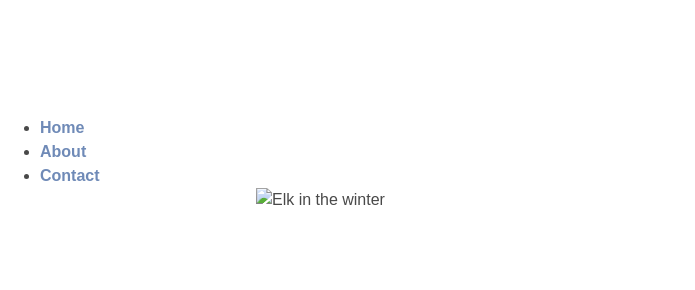
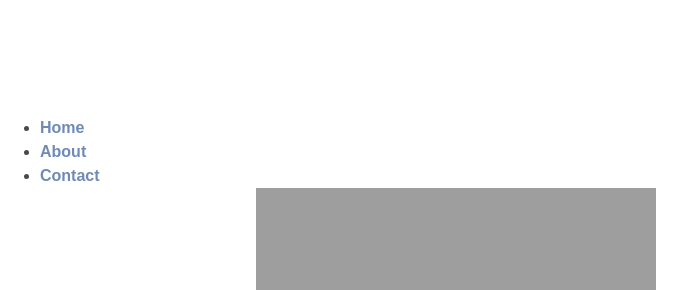
Before and after one commit to is-120-winter-2023/responsive-flexboxes-jmb530, a website: page about/index.html in a window 1280 px wide. Shown: the part 204-494 px from the top of the page, without its empty margins (0-695 px from the left). Drawn offline with Linux system fonts and the light colour scheme; the site is published under a folder, as on GitHub Pages, so addresses that start at the root find nothing.

Commit message:
2nd commit

```diff
--- a/about/index.html
+++ b/about/index.html
@@ -29,7 +29,7 @@
     </nav>
   </header>
   <main>
-    <img src="/images/DianaParkhouse.jpg" alt="Elk in the winter">
+    <img src="../images/DianaParkhouse.jpg" alt="Elk in the winter">
     <h1>About</h1>
     <p>All About Elk</p>
   </main>
```
